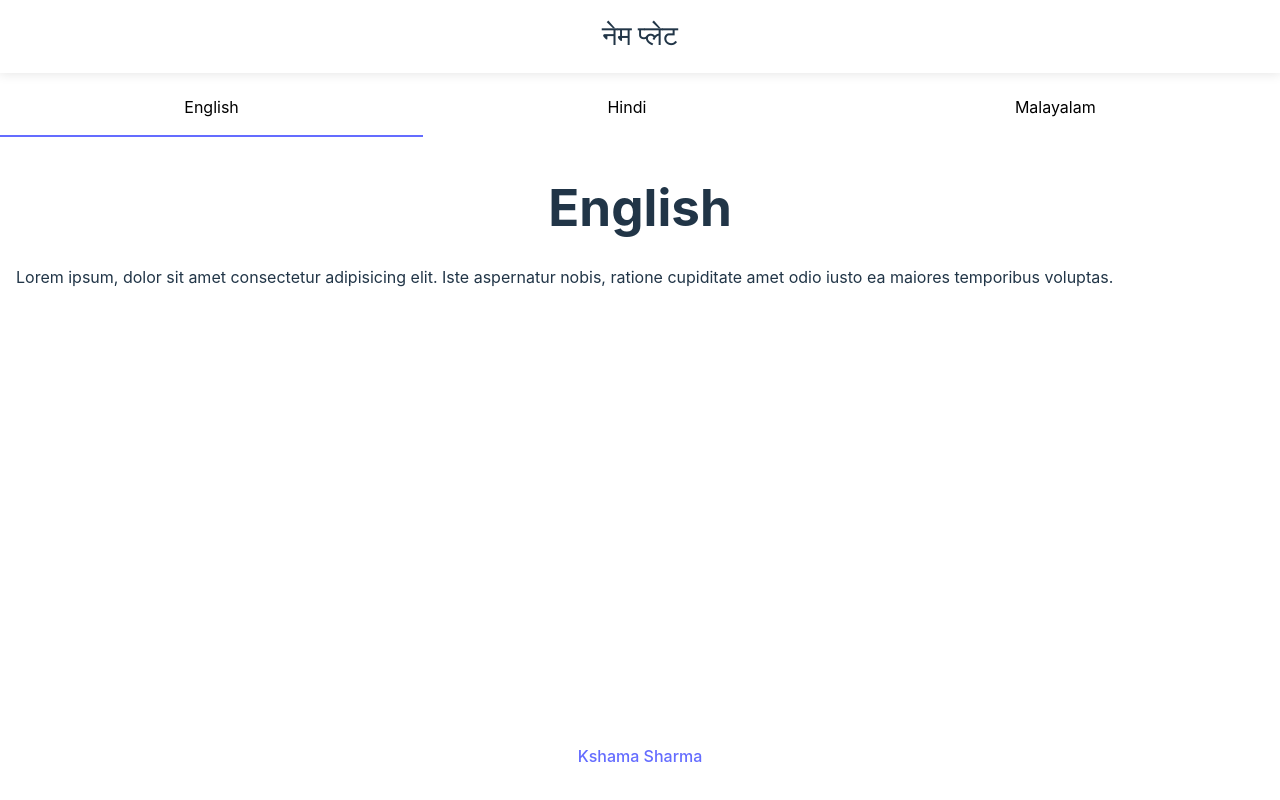
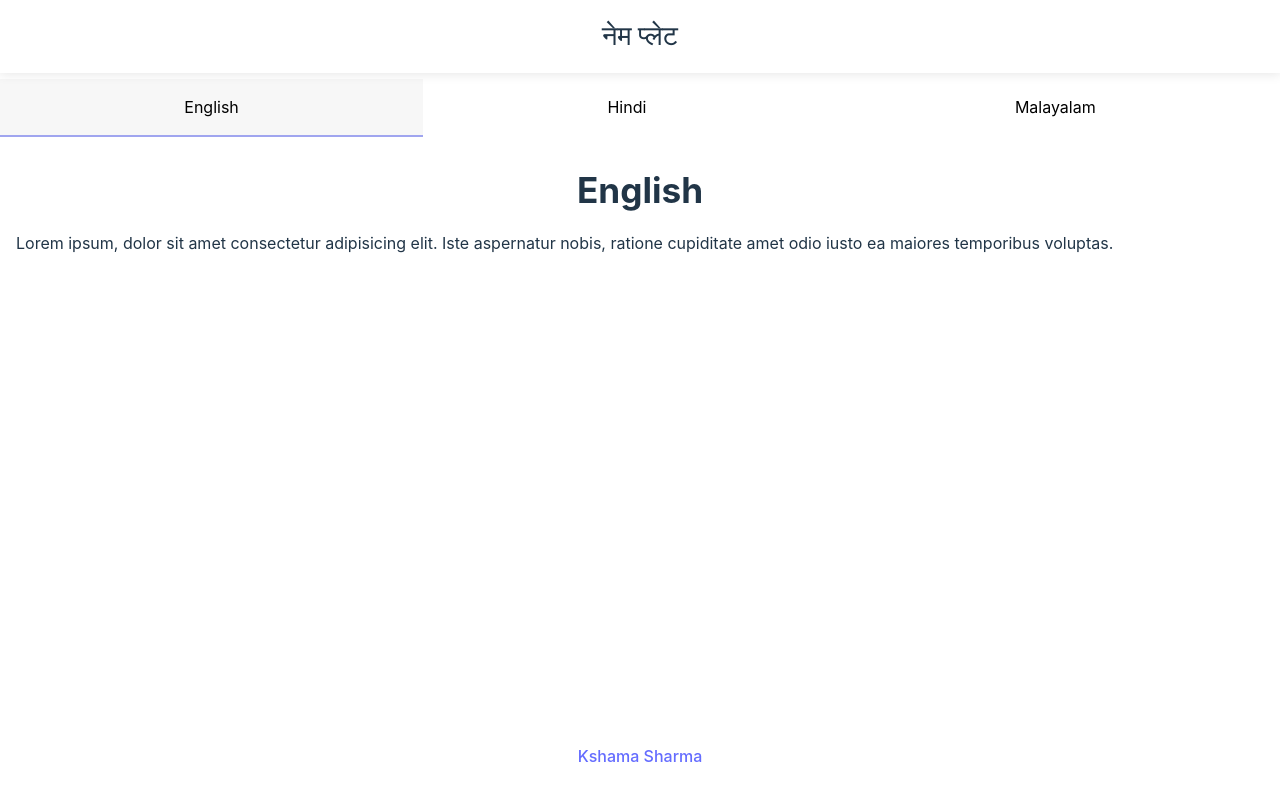
Before and after one commit to FarisPalayi/Name-plate, a website built with Vite: page index.html in a window 1280 px wide. In both pictures the pointer is over the button "English". Built offline with nearby package versions, Linux system fonts and the light colour scheme.

Commit message:
hover for tab

```diff
--- a/style.css
+++ b/style.css
@@ -112,7 +112,7 @@ a:hover {
 }
 
 h1 {
-  font-size: 3.2em;
+  font-size: 2.2em;
   line-height: 1.1;
   padding: 0.5em 0;
   text-align: center;
@@ -155,10 +155,16 @@ ul {
   border: none;
   padding: 1rem 0;
   border-bottom: 2px solid transparent;
-  background-color: transparent;}
+  background-color: transparent;
+}
 
 .tab-button.active {
   border-bottom: 2px solid #646cff;
+}
+
+.tab-button:hover {
+  background-color: rgba(0, 0, 0, 0.03);
+  border-bottom: 2px solid #a0a5ef;
 }
 
 .tab-content {
```
